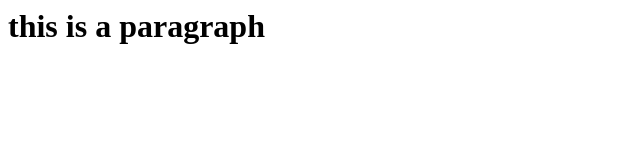
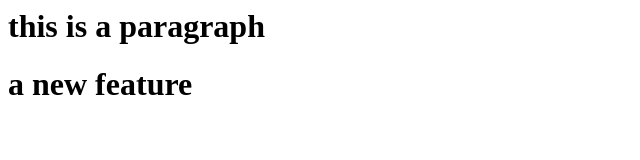
Before and after one commit to pragyasinghc/localrepo, a plain HTML site: page index.html in a window 1280 px wide. Shown: the whole page, without its empty margins (0-640 px from the left). Drawn offline with Linux system fonts and the light colour scheme.

Commit message:
add new feature

```diff
--- a/index.html
+++ b/index.html
@@ -1 +1,2 @@
 <h1>this is a paragraph</h1>
+<h1>a new feature</h1>
```
